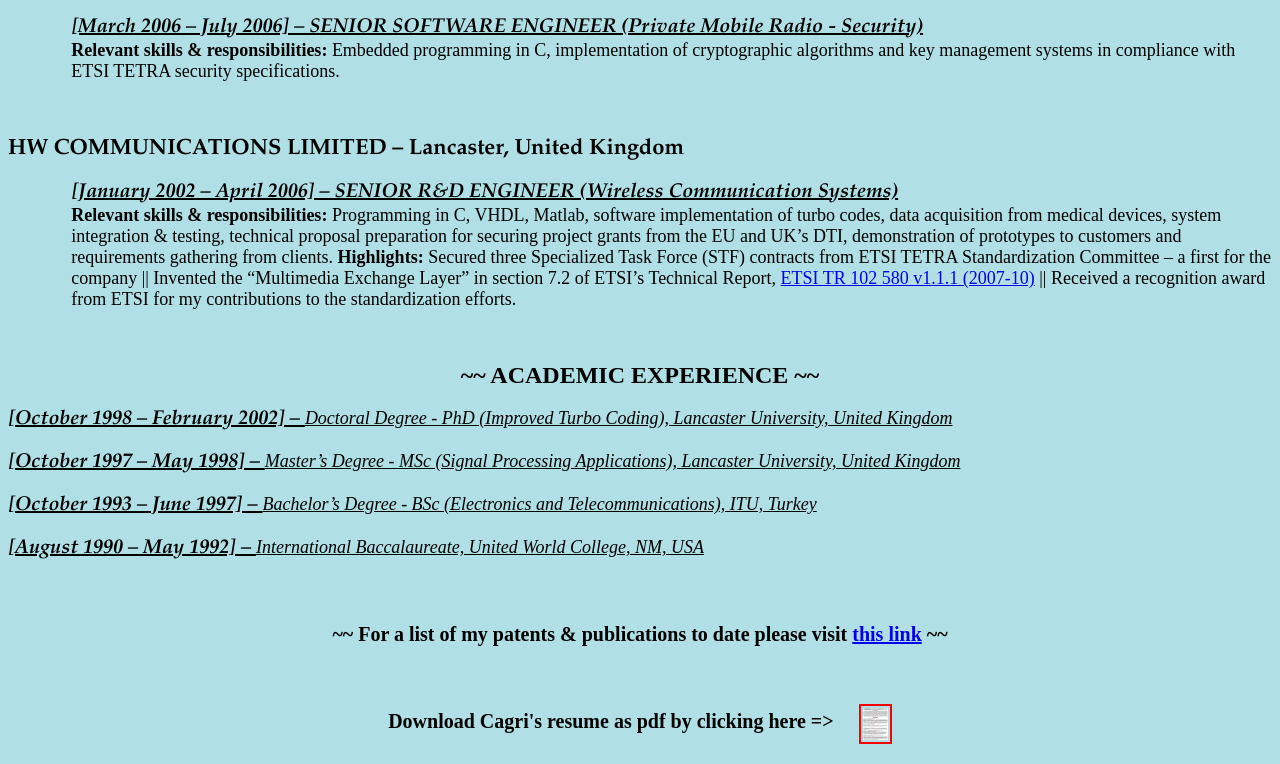
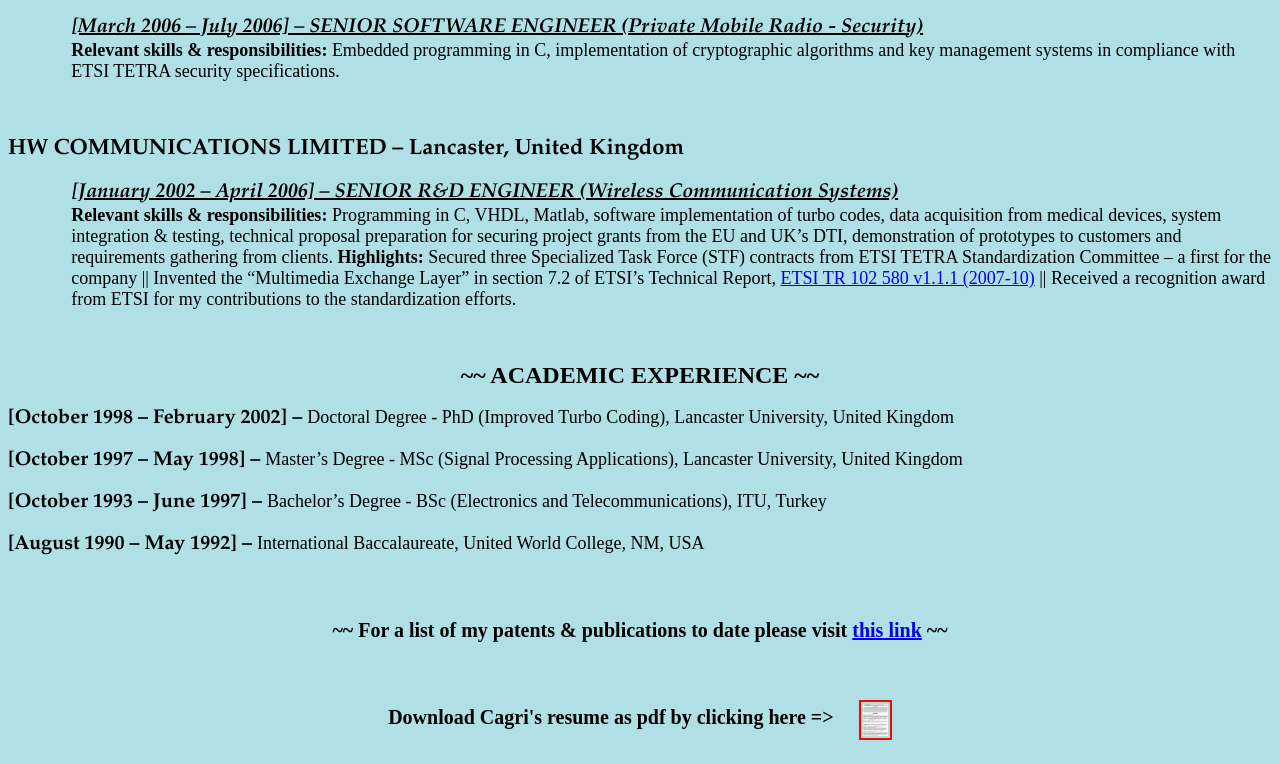
Before and after one commit to cagri-tanriover/cagri-tanriover.github.io, a plain HTML site: page resume.html in a window 1280 px wide. Shown: the part 2000-2764 px from the top of the page. Drawn offline with Linux system fonts and the light colour scheme.

Commit message:
Corrected underline bug in resume
Removed underline and italics in education section in resume.

```diff
--- a/resume.html
+++ b/resume.html
@@ -197,16 +197,16 @@ body {background-color: powderblue;}
 		<h1 class="textStyle2">~~ ACADEMIC EXPERIENCE ~~</h1>
 
 		<p style = "font-size:18px;">
-		<span class="dateJobTitleText"><u><i>[October 1998 – February 2002] – </span>Doctoral Degree - PhD (Improved Turbo Coding), Lancaster University, United Kingdom</i></u></span><br>
+		<span class="dateJobTitleText">[October 1998 – February 2002] – </span>Doctoral Degree - PhD (Improved Turbo Coding), Lancaster University, United Kingdom</span><br>
 
 		<p style = "font-size:18px;">
-		<span class="dateJobTitleText"><u><i>[October 1997 – May 1998] – </span>Master’s Degree - MSc (Signal Processing Applications), Lancaster University, United Kingdom</i></u></span><br>
+		<span class="dateJobTitleText">[October 1997 – May 1998] – </span>Master’s Degree - MSc (Signal Processing Applications), Lancaster University, United Kingdom</span><br>
 
 		<p style = "font-size:18px;">
-		<span class="dateJobTitleText"><u><i>[October 1993 – June 1997] – </span>Bachelor’s Degree - BSc (Electronics and Telecommunications), ITU, Turkey</i></u></span><br>
+		<span class="dateJobTitleText">[October 1993 – June 1997] – </span>Bachelor’s Degree - BSc (Electronics and Telecommunications), ITU, Turkey</span><br>
 
 		<p style = "font-size:18px;">
-		<span class="dateJobTitleText"><u><i>[August 1990 – May 1992] – </span>International Baccalaureate, United World College, NM, USA</i></u></span><br><br><br>
+		<span class="dateJobTitleText">[August 1990 – May 1992] – </span>International Baccalaureate, United World College, NM, USA</span><br><br><br>
 
 
 		<p style = "font-weight:bold;font-size:20px;text-align:center">~~ For a list of my patents & publications to date please visit <a href="https://tinyurl.com/ctpublist">this link</a> ~~</p><br>
```
